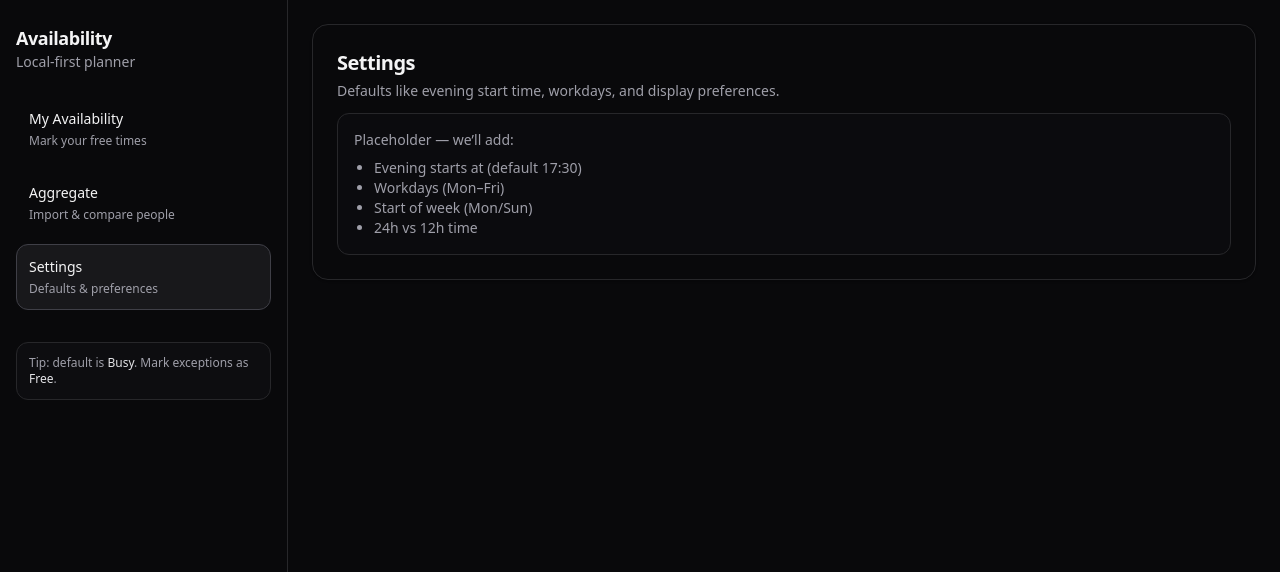
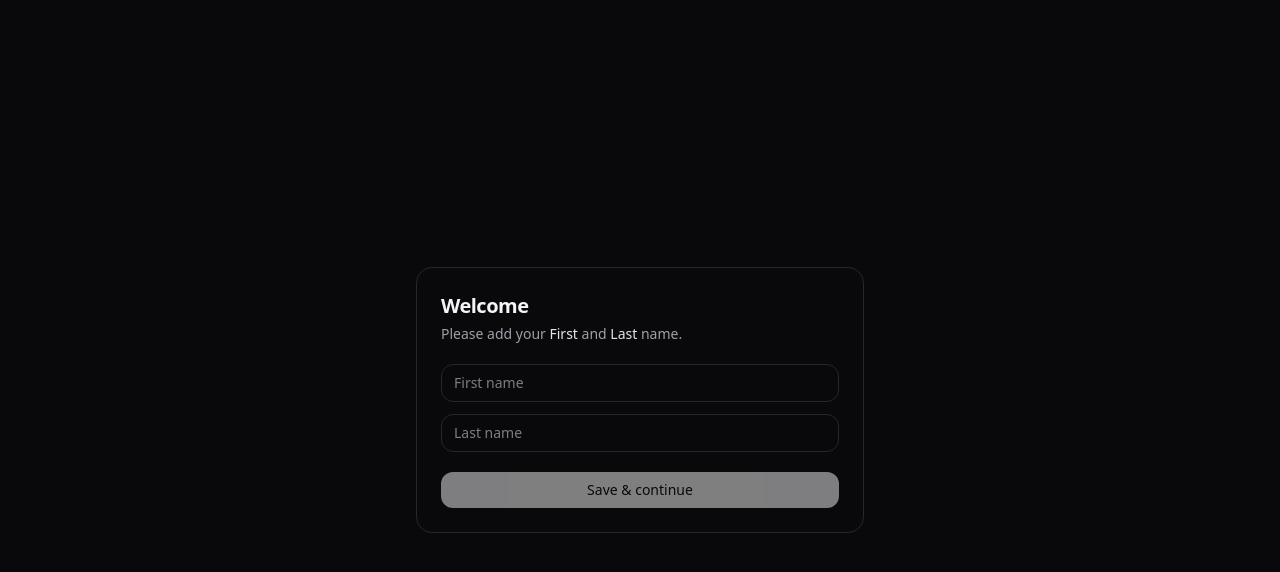
Before and after one commit to OliverKrieger/availability-app, a React (Vite) app: page /settings in a window 1280 px wide. Shown: the top 572 px of the page. Built offline with nearby package versions, Linux system fonts and the light colour scheme.

Commit message:
add local storage settings

```diff
--- a/src/App.tsx
+++ b/src/App.tsx
@@ -1,11 +1,19 @@
 import { Navigate, Route, Routes } from "react-router-dom";
+import { useLocalSettings } from "./components/core/LocalSettingsProvider";
 
 import { AppShell } from "./components/core/AppShell";
 import { EntryPage } from "./pages/EntryPage";
 import { AggregatePage } from "./pages/AggregatePage";
 import { SettingsPage } from "./pages/SettingsPage";
+import { OnboardingPage } from "./pages/OnboardingPage";
 
 export default function App() {
+	const { settings } = useLocalSettings();
+
+	if (!settings.user.fullName.trim()) {
+		return <OnboardingPage />;
+	}
+
 	return (
 		<Routes>
 			<Route element={<AppShell />}>
--- /dev/null
+++ b/src/components/core/LocalSettingsProvider.tsx
@@ -0,0 +1,32 @@
+import React, { createContext, useContext, useMemo, useState } from "react";
+import { loadLocalSettings, saveLocalSettings } from "../../utility/storage/localSettingsStore";
+import type { LocalSettings } from "../../features/settings/model/types";
+
+type LocalSettingsContextValue = {
+    settings: LocalSettings;
+    updateSettings: (updater: (curr: LocalSettings) => LocalSettings) => void;
+};
+
+const LocalSettingsContext = createContext<LocalSettingsContextValue | null>(null);
+
+export function useLocalSettings() {
+    const ctx = useContext(LocalSettingsContext);
+    if (!ctx) throw new Error("useLocalSettings must be used within LocalSettingsProvider");
+    return ctx;
+}
+
+export function LocalSettingsProvider({ children }: { children: React.ReactNode }) {
+    const [settings, setSettings] = useState<LocalSettings>(() => loadLocalSettings());
+
+    const updateSettings = (updater: (curr: LocalSettings) => LocalSettings) => {
+        setSettings((curr) => {
+            const next = updater(curr);
+            saveLocalSettings(next);
+            return next;
+        });
+    };
+
+    const value = useMemo(() => ({ settings, updateSettings }), [settings]);
+
+    return <LocalSettingsContext.Provider value={value}>{children}</LocalSettingsContext.Provider>;
+}
--- a/src/features/settings/model/types.ts
+++ b/src/features/settings/model/types.ts
@@ -1,7 +1,23 @@
-export type Settings = {
-    eveningStartMins: number; // e.g. 17:30 => 1050
+export type LocalSettings = {
+    schemaVersion: 1;
+    user: {
+        id: string;       // generated once
+        fullName: string; // REQUIRED
+    };
+    prefs: {
+        eveningStartMins: number; // e.g. 17:30 = 1050
+    };
 };
 
-export const DEFAULT_SETTINGS: Settings = {
-    eveningStartMins: 17 * 60 + 30,
+export const DEFAULT_LOCAL_SETTINGS: LocalSettings = {
+    schemaVersion: 1,
+    user: {
+        id: "",
+        fullName: "",
+    },
+    prefs: {
+        eveningStartMins: 17 * 60 + 30,
+    },
 };
+
+export const STORAGE_KEY = "availability-app.settings.v1";
--- a/src/main.tsx
+++ b/src/main.tsx
@@ -3,13 +3,16 @@ import ReactDOM from "react-dom/client";
 import { BrowserRouter } from "react-router-dom";
 
 import App from './App.tsx'
+import { LocalSettingsProvider } from "./components/core/LocalSettingsProvider.tsx";
 
 import './assets/css/index.css'
 
 ReactDOM.createRoot(document.getElementById("root")!).render(
 	<React.StrictMode>
-		<BrowserRouter>
-			<App />
-		</BrowserRouter>
+		<LocalSettingsProvider>
+			<BrowserRouter>
+				<App />
+			</BrowserRouter>
+		</LocalSettingsProvider>
 	</React.StrictMode>
 );
--- a/src/pages/EntryPage.tsx
+++ b/src/pages/EntryPage.tsx
@@ -2,14 +2,15 @@ import { useMemo, useState } from "react";
 import { MonthPicker } from "../components/calendar/MonthPicker";
 import { MonthGrid } from "../components/calendar/MonthGrid";
 import { ymd } from "../utility/lib/date";
-import { DEFAULT_SETTINGS } from "../features/settings/model/types";
 import { DayAvailabilityOverride, DayEditorModal } from "../components/availability/DayEditorModal";
 import { minsToHHmm } from "../utility/lib/time";
+import { useLocalSettings } from "../components/core/LocalSettingsProvider";
 
 type OverridesByDay = Record<string, DayAvailabilityOverride>;
 
 export function EntryPage() {
-    const [settings] = useState(() => DEFAULT_SETTINGS);
+    const { settings } = useLocalSettings();
+    const eveningStartMins = settings.prefs.eveningStartMins;
 
     const [month, setMonth] = useState(() => {
         const t = new Date();
@@ -33,7 +34,8 @@ export function EntryPage() {
             <div>
                 <h1 className="text-xl font-semibold tracking-tight">My Availability</h1>
                 <p className="mt-1 text-sm text-zinc-400">
-                    Default is busy. Click a day to mark: all day, evening (after {minsToHHmm(settings.eveningStartMins)}), or custom ranges.
+                    Default is busy. Click a day to mark: all day, evening (after{" "}
+                    {minsToHHmm(eveningStartMins)}), or custom ranges.
                 </p>
             </div>
 
@@ -71,7 +73,7 @@ export function EntryPage() {
                     const ov = overrides[k];
                     if (!ov || ov.kind === "none") return undefined;
                     if (ov.kind === "allDayFree") return "Free";
-                    if (ov.kind === "eveningFree") return `Free after ${minsToHHmm(settings.eveningStartMins)}`;
+                    if (ov.kind === "eveningFree") return `Free after ${minsToHHmm(eveningStartMins)}`;
                     if (ov.kind === "ranges") return "Custom";
                     return undefined;
                 }}
@@ -81,7 +83,7 @@ export function EntryPage() {
                 <DayEditorModal
                     isOpen={isEditorOpen}
                     date={selectedDate}
-                    eveningStartMins={settings.eveningStartMins}
+                    eveningStartMins={eveningStartMins}
                     value={selectedOverride}
                     onClose={() => setIsEditorOpen(false)}
                     onSave={(next) => {
--- /dev/null
+++ b/src/pages/OnboardingPage.tsx
@@ -0,0 +1,59 @@
+import { useMemo, useState } from "react";
+import { useLocalSettings } from "../components/core/LocalSettingsProvider";
+
+function normalizeName(first: string, last: string) {
+    const f = first.trim();
+    const l = last.trim();
+    return f && l ? `${f} ${l}` : "";
+}
+
+export function OnboardingPage() {
+    const { updateSettings } = useLocalSettings();
+
+    const [first, setFirst] = useState("");
+    const [last, setLast] = useState("");
+
+    const fullName = useMemo(() => normalizeName(first, last), [first, last]);
+    const canSave = fullName.length > 0;
+
+    return (
+        <div className="min-h-screen bg-zinc-950 text-zinc-100 flex items-center justify-center px-4">
+            <div className="w-full max-w-md rounded-2xl border border-zinc-800 bg-zinc-950 p-6">
+                <h1 className="text-xl font-semibold tracking-tight">Welcome</h1>
+                <p className="mt-1 text-sm text-zinc-400">
+                    Please add your <span className="text-zinc-200">First</span> and{" "}
+                    <span className="text-zinc-200">Last</span> name.
+                </p>
+
+                <div className="mt-5 space-y-3">
+                    <input
+                        className="w-full rounded-xl border border-zinc-800 bg-zinc-950 px-3 py-2 text-sm"
+                        placeholder="First name"
+                        value={first}
+                        onChange={(e) => setFirst(e.target.value)}
+                    />
+                    <input
+                        className="w-full rounded-xl border border-zinc-800 bg-zinc-950 px-3 py-2 text-sm"
+                        placeholder="Last name"
+                        value={last}
+                        onChange={(e) => setLast(e.target.value)}
+                    />
+
+                    <button
+                        type="button"
+                        disabled={!canSave}
+                        onClick={() =>
+                            updateSettings((curr) => ({
+                                ...curr,
+                                user: { ...curr.user, fullName },
+                            }))
+                        }
+                        className="mt-2 w-full rounded-xl bg-zinc-100 px-4 py-2 text-sm font-medium text-zinc-950 hover:bg-white disabled:opacity-50"
+                    >
+                        Save & continue
+                    </button>
+                </div>
+            </div>
+        </div>
+    );
+}
--- a/src/pages/SettingsPage.tsx
+++ b/src/pages/SettingsPage.tsx
@@ -1,21 +1,35 @@
+import { useLocalSettings } from "../components/core/LocalSettingsProvider";
+import { hhmmToMins, minsToHHmm } from "../utility/lib/time";
+
 export function SettingsPage() {
+    const { settings, updateSettings } = useLocalSettings();
+
     return (
-        <div className="space-y-3">
-            <div>
-                <h1 className="text-xl font-semibold tracking-tight">Settings</h1>
-                <p className="mt-1 text-sm text-zinc-400">
-                    Defaults like evening start time, workdays, and display preferences.
-                </p>
-            </div>
+        <div className="space-y-4">
+            <h1 className="text-xl font-semibold tracking-tight">Settings</h1>
 
-            <div className="rounded-xl border border-zinc-800 bg-zinc-900/20 p-4 text-sm text-zinc-400">
-                Placeholder — we’ll add:
-                <ul className="mt-2 list-disc pl-5">
-                    <li>Evening starts at (default 17:30)</li>
-                    <li>Workdays (Mon–Fri)</li>
-                    <li>Start of week (Mon/Sun)</li>
-                    <li>24h vs 12h time</li>
-                </ul>
+            <div className="rounded-2xl border border-zinc-800 bg-zinc-900/20 p-4">
+                <label className="text-xs text-zinc-400">Workday end time (Evening starts)</label>
+
+                <div className="mt-2 flex items-center gap-3">
+                    <input
+                        type="time"
+                        className="w-40 rounded-xl border border-zinc-800 bg-zinc-950 px-3 py-2 text-sm"
+                        value={minsToHHmm(settings.prefs.eveningStartMins)}
+                        onChange={(e) => {
+                            const mins = hhmmToMins(e.target.value);
+                            if (mins == null) return;
+                            updateSettings((curr) => ({
+                                ...curr,
+                                prefs: { ...curr.prefs, eveningStartMins: mins },
+                            }));
+                        }}
+                    />
+
+                    <span className="text-sm text-zinc-400">
+                        Current: <span className="text-zinc-200">{minsToHHmm(settings.prefs.eveningStartMins)}</span>
+                    </span>
+                </div>
             </div>
         </div>
     );
--- /dev/null
+++ b/src/utility/storage/localSettingsStore.ts
@@ -0,0 +1,45 @@
+import { DEFAULT_LOCAL_SETTINGS, type LocalSettings } from "../../features/settings/model/types";
+
+function generateId() {
+    return crypto.randomUUID();
+}
+
+export function loadLocalSettings(): LocalSettings {
+    try {
+        const raw = localStorage.getItem("availability-app.settings.v1");
+        if (!raw) {
+            const initial = {
+                ...DEFAULT_LOCAL_SETTINGS,
+                user: { ...DEFAULT_LOCAL_SETTINGS.user, id: generateId() },
+            };
+            localStorage.setItem("availability-app.settings.v1", JSON.stringify(initial));
+            return initial;
+        }
+
+        const parsed = JSON.parse(raw) as Partial<LocalSettings>;
+
+        const fixed: LocalSettings = {
+            schemaVersion: 1,
+            user: {
+                id: parsed.user?.id || generateId(),
+                fullName: typeof parsed.user?.fullName === "string" ? parsed.user.fullName : "",
+            },
+            prefs: {
+                eveningStartMins:
+                    typeof parsed.prefs?.eveningStartMins === "number"
+                        ? parsed.prefs.eveningStartMins
+                        : DEFAULT_LOCAL_SETTINGS.prefs.eveningStartMins,
+            },
+        };
+
+        localStorage.setItem("availability-app.settings.v1", JSON.stringify(fixed));
+        return fixed;
+    } catch {
+        localStorage.removeItem("availability-app.settings.v1");
+        return loadLocalSettings();
+    }
+}
+
+export function saveLocalSettings(next: LocalSettings) {
+    localStorage.setItem("availability-app.settings.v1", JSON.stringify(next));
+}
```
Lines whose indentation alone changed are shown as unchanged.
